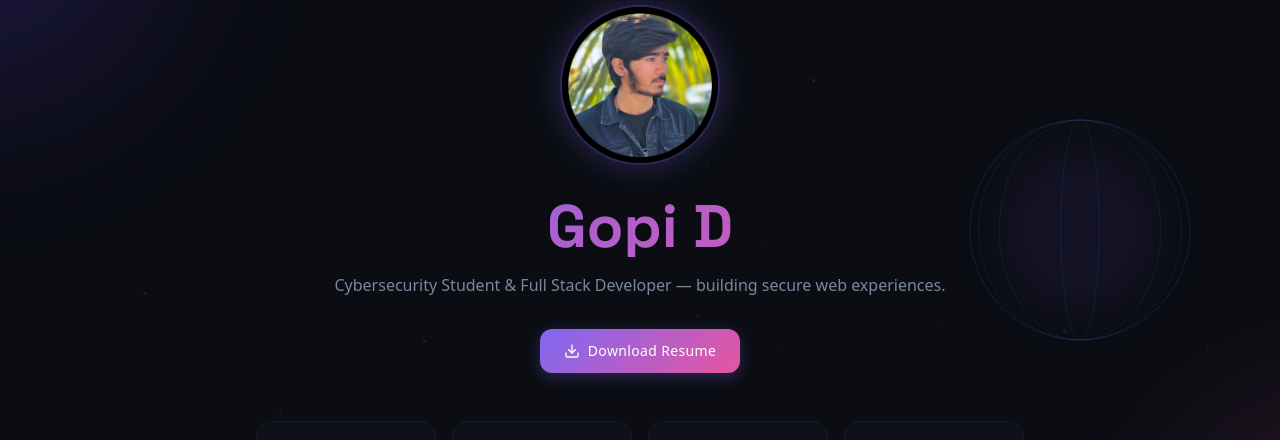
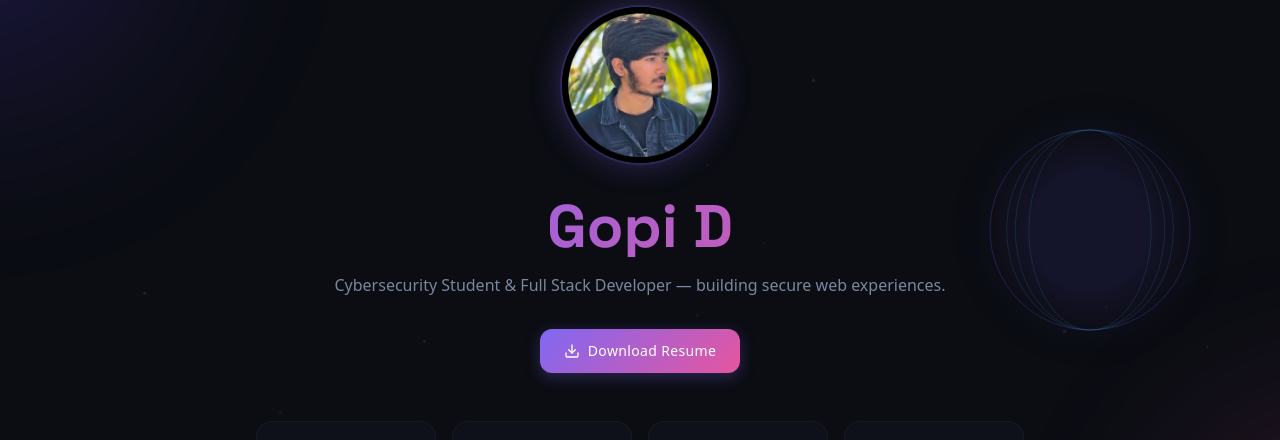
Before and after one commit to dhikondagopi/portfolio, a React (Vite) app: page / in a window 1280 px wide. Shown: the part 170-610 px from the top of the page. Built offline with nearby package versions, Linux system fonts and the light colour scheme; the HTML template or start-up script is replaced by a standard one.

Commit message:
added globe back

```diff
--- a/src/components/AnimatedGlobe.tsx
+++ b/src/components/AnimatedGlobe.tsx
@@ -10,21 +10,21 @@ const AnimatedGlobe = () => {
     if (!ctx) return;
 
     let animationId: number;
-    const size = 320;
+    const size = 300;   // ⭐ slightly smaller → smoother
     canvas.width = size;
     canvas.height = size;
 
     const cx = size / 2;
     const cy = size / 2;
-    const radius = 110;
+    const radius = 100;
 
     const animate = () => {
-      const t = Date.now() * 0.0006;
+      const t = Date.now() * 0.0007;
       ctx.clearRect(0, 0, size, size);
 
-      // simple glow
-      const glow = ctx.createRadialGradient(cx, cy, radius * 0.5, cx, cy, radius * 1.3);
-      glow.addColorStop(0, "hsla(250,85%,65%,0.12)");
+      // glow
+      const glow = ctx.createRadialGradient(cx, cy, radius * 0.6, cx, cy, radius * 1.4);
+      glow.addColorStop(0, "hsla(250,85%,65%,0.15)");
       glow.addColorStop(1, "transparent");
       ctx.fillStyle = glow;
       ctx.fillRect(0, 0, size, size);
@@ -32,17 +32,25 @@ const AnimatedGlobe = () => {
       // sphere
       ctx.beginPath();
       ctx.arc(cx, cy, radius, 0, Math.PI * 2);
-      ctx.strokeStyle = "hsla(250,85%,65%,0.25)";
+      ctx.strokeStyle = "hsla(250,85%,65%,0.35)";
       ctx.lineWidth = 1;
       ctx.stroke();
 
-      // rotating longitude lines (only 3)
+      // rotating lines
       for (let i = 0; i < 3; i++) {
-        const angle = t + i;
+        const angle = t + i * 1.5;
         ctx.beginPath();
-        ctx.ellipse(cx, cy, radius * Math.abs(Math.cos(angle)), radius, 0, 0, Math.PI * 2);
-        ctx.strokeStyle = "hsla(200,90%,60%,0.18)";
-        ctx.lineWidth = 0.7;
+        ctx.ellipse(
+          cx,
+          cy,
+          radius * Math.abs(Math.cos(angle)),
+          radius,
+          0,
+          0,
+          Math.PI * 2
+        );
+        ctx.strokeStyle = "hsla(200,90%,60%,0.25)";
+        ctx.lineWidth = 0.8;
         ctx.stroke();
       }
 
@@ -54,8 +62,11 @@ const AnimatedGlobe = () => {
   }, []);
 
   return (
-    <div className="flex items-center justify-center w-full min-h-[320px]">
-      <canvas ref={canvasRef} className="w-[280px] h-[280px] md:w-[320px] md:h-[320px]" />
+    <div className="relative z-20 flex items-center justify-center">
+      <canvas
+        ref={canvasRef}
+        className="w-[240px] h-[240px] md:w-[300px] md:h-[300px]"
+      />
     </div>
   );
 };
--- a/src/components/GradientMesh.tsx
+++ b/src/components/GradientMesh.tsx
@@ -2,31 +2,35 @@ import { motion } from "framer-motion";
 
 const GradientMesh = () => {
   return (
-    <div className="fixed inset-0 z-0 overflow-hidden bg-background">
+    <div className="fixed inset-0 z-0 overflow-hidden pointer-events-none">
 
       {/* blob 1 */}
       <motion.div
         animate={{ x: [0, 20, -15, 0], y: [0, -20, 15, 0] }}
         transition={{ duration: 30, repeat: Infinity, ease: "linear" }}
-        className="absolute -top-1/4 -left-1/4 w-[45vw] h-[45vw] rounded-full opacity-25 blur-[60px]"
-        style={{ background: "radial-gradient(circle, hsl(250 85% 60%), transparent 70%)" }}
+        className="absolute -top-1/4 -left-1/4 w-[45vw] h-[45vw] rounded-full opacity-25 blur-[80px]"
+        style={{
+          background: "radial-gradient(circle, hsl(250 85% 60%), transparent 70%)",
+        }}
       />
 
       {/* blob 2 */}
       <motion.div
         animate={{ x: [0, -20, 20, 0], y: [0, 15, -15, 0] }}
         transition={{ duration: 35, repeat: Infinity, ease: "linear" }}
-        className="absolute -bottom-1/4 -right-1/4 w-[40vw] h-[40vw] rounded-full opacity-20 blur-[60px]"
-        style={{ background: "radial-gradient(circle, hsl(330 75% 60%), transparent 70%)" }}
+        className="absolute -bottom-1/4 -right-1/4 w-[40vw] h-[40vw] rounded-full opacity-20 blur-[80px]"
+        style={{
+          background: "radial-gradient(circle, hsl(330 75% 60%), transparent 70%)",
+        }}
       />
 
-      {/* grain overlay (light) */}
+      {/* subtle grid grain */}
       <div
-        className="absolute inset-0 opacity-[0.02]"
+        className="absolute inset-0 opacity-[0.015]"
         style={{
           backgroundImage:
-            "radial-gradient(rgba(255,255,255,0.05) 1px, transparent 1px)",
-          backgroundSize: "4px 4px",
+            "radial-gradient(rgba(255,255,255,0.08) 1px, transparent 1px)",
+          backgroundSize: "5px 5px",
         }}
       />
     </div>
```
